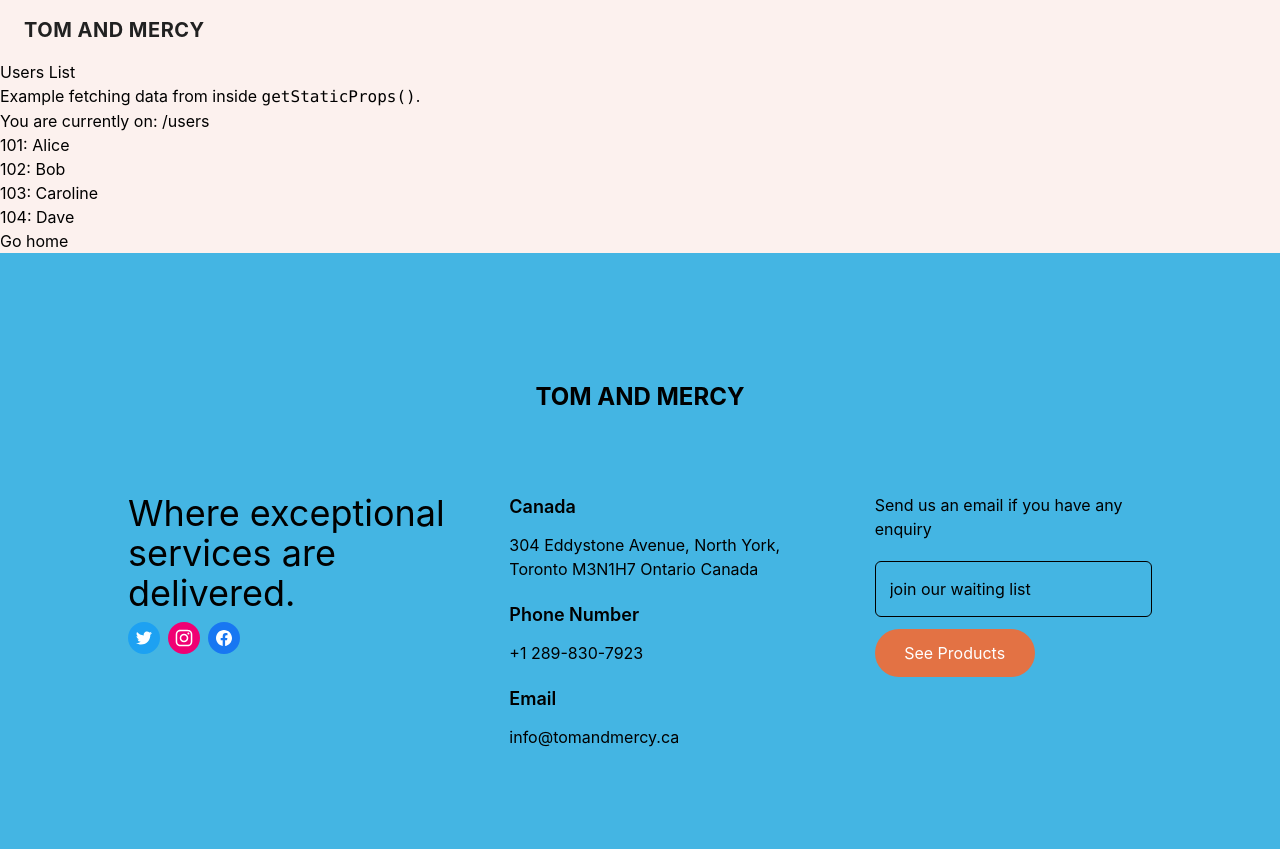
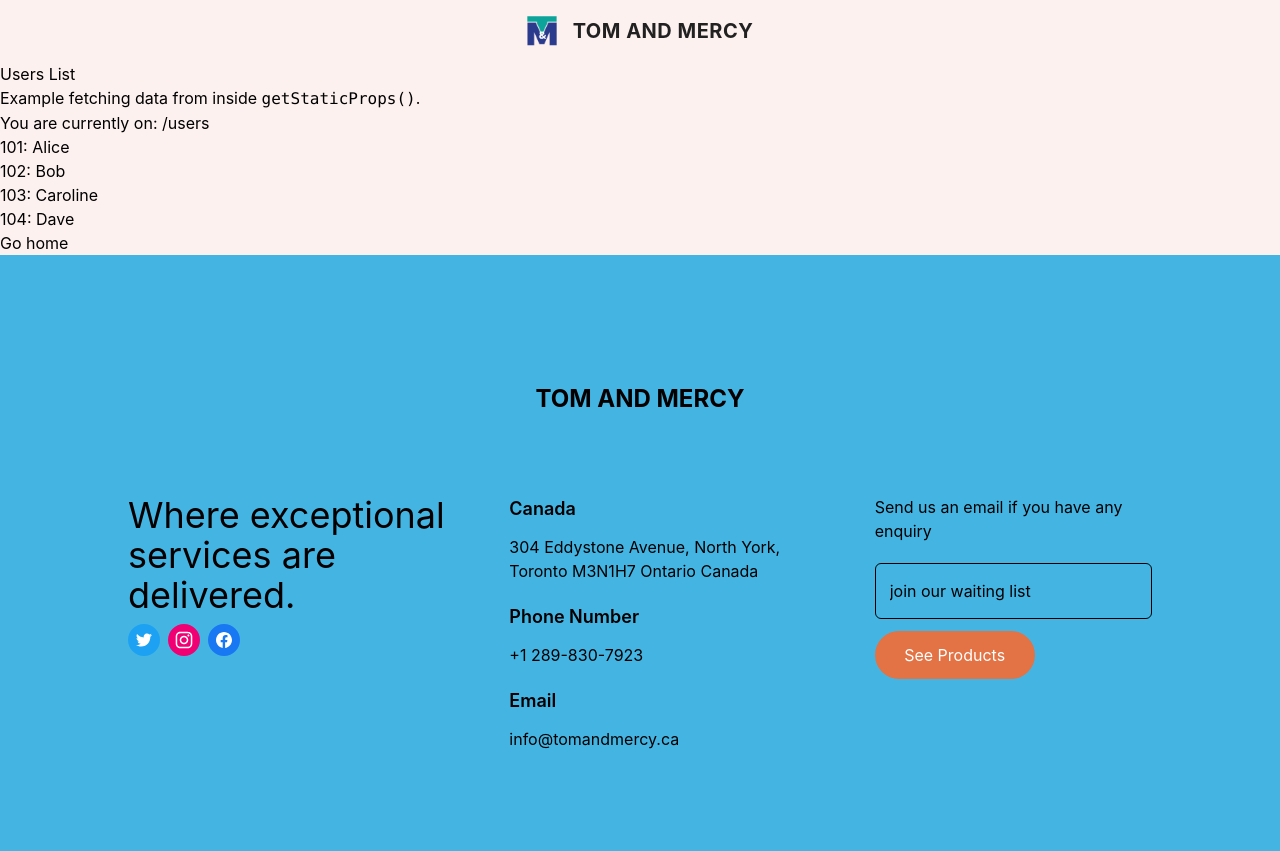
Before and after one commit to olufemi-oluwatobi/tom-and-mercy, a Next.js app: page /users in a window 1280 px wide. Built offline with nearby package versions, Linux system fonts and the light colour scheme.

Commit message:
fix scroll issue

```diff
--- a/components/header.tsx
+++ b/components/header.tsx
@@ -6,7 +6,7 @@ class Header extends React.Component {
         return (
             <header className='flex flex-col w-full'>
                 <nav id="header" className="w-full z-30 top-0 py-1">
-                    <div className="w-full container mx-auto flex flex-wrap items-center justify-between mt-0 px-6 py-3">
+                    <div className="w-full container mx-auto flex flex-wrap items-center justify-center mt-0 px-6 py-3">
                         {/* <label htmlFor="menu-toggle" className="cursor-pointer md:hidden block">
                             <svg className="fill-current text-gray-900" xmlns="http://www.w3.org/2000/svg" width="20" height="20" viewBox="0 0 20 20">
                                 <title>menu</title>
@@ -24,10 +24,8 @@ class Header extends React.Component {
                         </div> */}
                         <div className="order-1 md:order-2">
                             <a className="flex items-center tracking-wide no-underline hover:no-underline font-bold text-gray-900 text-xl " href="#">
-                                {/* <svg className="fill-current text-gray-800 mr-2" xmlns="http://www.w3.org/2000/svg" width="24" height="24" viewBox="0 0 24 24">
-                                    <path d="M5,22h14c1.103,0,2-0.897,2-2V9c0-0.553-0.447-1-1-1h-3V7c0-2.757-2.243-5-5-5S7,4.243,7,7v1H4C3.447,8,3,8.447,3,9v11 C3,21.103,3.897,22,5,22z M9,7c0-1.654,1.346-3,3-3s3,1.346,3,3v1H9V7z M5,10h2v2h2v-2h6v2h2v-2h2l0.002,10H5V10z" />
-                                </svg> */}
-                                TOM AND MERCY
+                                <Image height='30px' width='30px' src='/favicon.png' />
+                                <span className=' ml-4'>TOM AND MERCY</span>
                             </a>
                         </div>
 
--- a/pages/api/data.js
+++ b/pages/api/data.js
@@ -1503,7 +1503,7 @@ const data = [
     "S/N": 121,
     "Brand Name": "Malta",
     "Product Name": "Maltex (Pack)",
-    imageSrc: "/malta.webp",
+    imageSrc: "/maltex.webp",
     Quantity: 5,
     "Weight (lb)": "-",
     "Weight (kg)": "330ml/Bottle",
--- a/pages/index.tsx
+++ b/pages/index.tsx
@@ -1,4 +1,4 @@
-import React, { ChangeEventHandler, useState } from 'react';
+import React, { useRef, useState } from 'react';
 import { Input } from 'antd';
 import Image from 'next/image';
 import data from './api/data'
@@ -7,13 +7,16 @@ import Product from '../components/product'
 
 
 const Home = () => {
+  const productRef = useRef(null)
   const [productData, setProductData] = useState(data)
   const contactDetails = {
     phone: '+1 905 410 5286',
     email: 'info@tomandmercy.ca',
-    address: '633 King St E, Oshawa, ON L1H 1G3, Canada',
+    address: '304 Eddystone Avenue, North York, Toronto M3N1H7 Ontario Canada',
     'Open hours': '8am - 10pm'
   }
+
+  const executeScroll = () => productRef?.current.scrollIntoView({ behavior: "smooth", inline: "nearest" })
 
   const onSearch = (e: any) => {
     const { target: { value } } = e
@@ -24,7 +27,7 @@ const Home = () => {
     return setProductData(searchData)
   }
   return (
-    <Layout>
+    <Layout title="TOM AND MERCY" >
       <section className="  bg-orange-100   py-8">
         <div className="container mx-auto flex items-center flex-wrap pt-4 px-20 pb-12">
           <div className='w-full flex sm:flex-row flex-col my-20 justify-between mb-20'>
@@ -35,7 +38,7 @@ const Home = () => {
               <span className='   font-bold text-base my-10 text-center sm:w-6/12  w-full  '>
                 Find the best grocery products from thousands of top brands at TOM AND MERCY nutrition facts, ingredients, calories, and more for millions of items.
               </span>
-              <button className=' rounded-3xl bg-orange-500 w-40 h-12 text-white   '>See Products</button>
+              <button onClick={() => executeScroll()} className=' rounded-3xl bg-orange-500 w-40 h-12 text-white   '>See Products</button>
             </div>
             <Image width='104px' height='104px' src='/svg/burger.svg' />
 
@@ -62,7 +65,7 @@ const Home = () => {
             </div>
 
           </div>
-          <div className='w-full  flex sm:flex-row flex-col justify-between items-center mb-20 '>
+          <div ref={productRef} className='w-full  flex sm:flex-row flex-col justify-between items-center mb-20 '>
             <span className=' text-center text-5xl font-bold '>
               Popular products
             </span>
```
